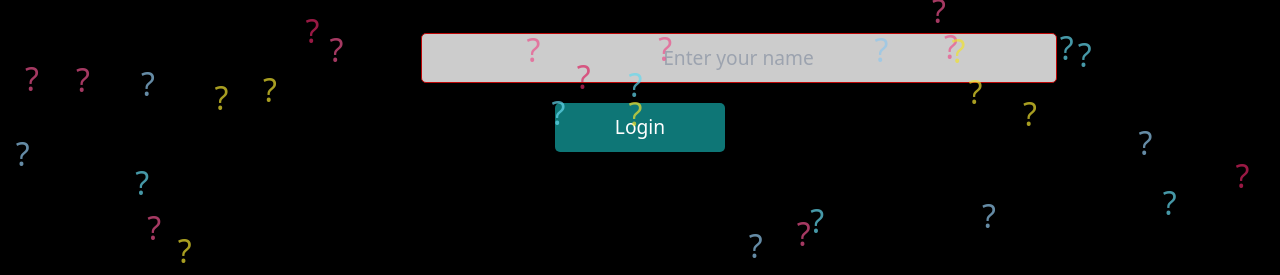
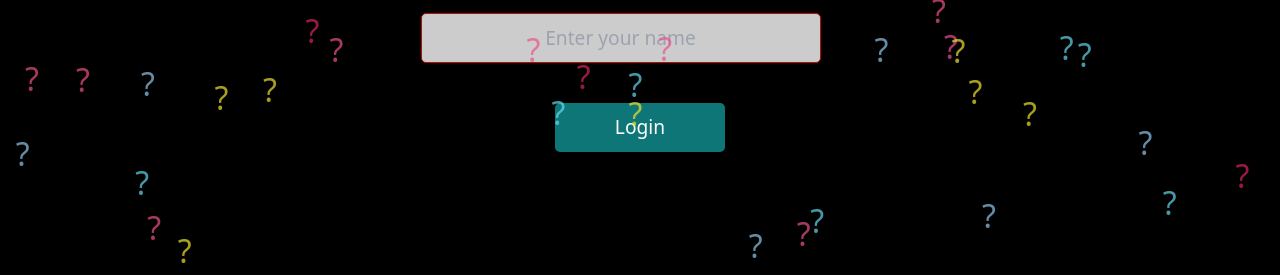
Before and after one commit to asmaylmr117/quiz.front, a plain HTML site: page index.html in a window 1280 px wide. Shown: the part 540-815 px from the top of the page. Drawn offline with nearby package versions, Linux system fonts and the light colour scheme; some packages are replaced by stand-ins of ours; a script that the page names is missing.

Commit message:
index.html

```diff
--- a/index.html
+++ b/index.html
@@ -44,9 +44,13 @@
             border-radius: 5px;
             border: 1px solid #bd0707;
             text-align: center;
-            width: 400%;
-            margin-left: -140px;
+            width: 160%;
+            max-width: 400px;
+            margin: 0 auto;
             margin-bottom: 40px;
+            position: relative;
+            left:-70px;
+            top: -20px;
         }
 
         .custom-button {
```
